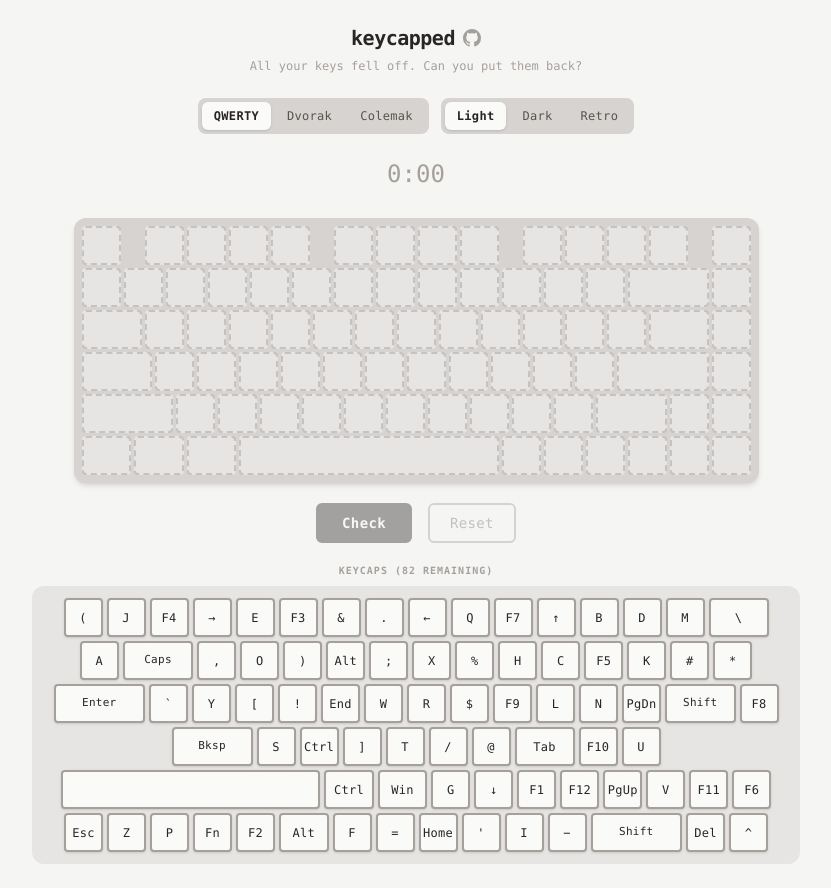
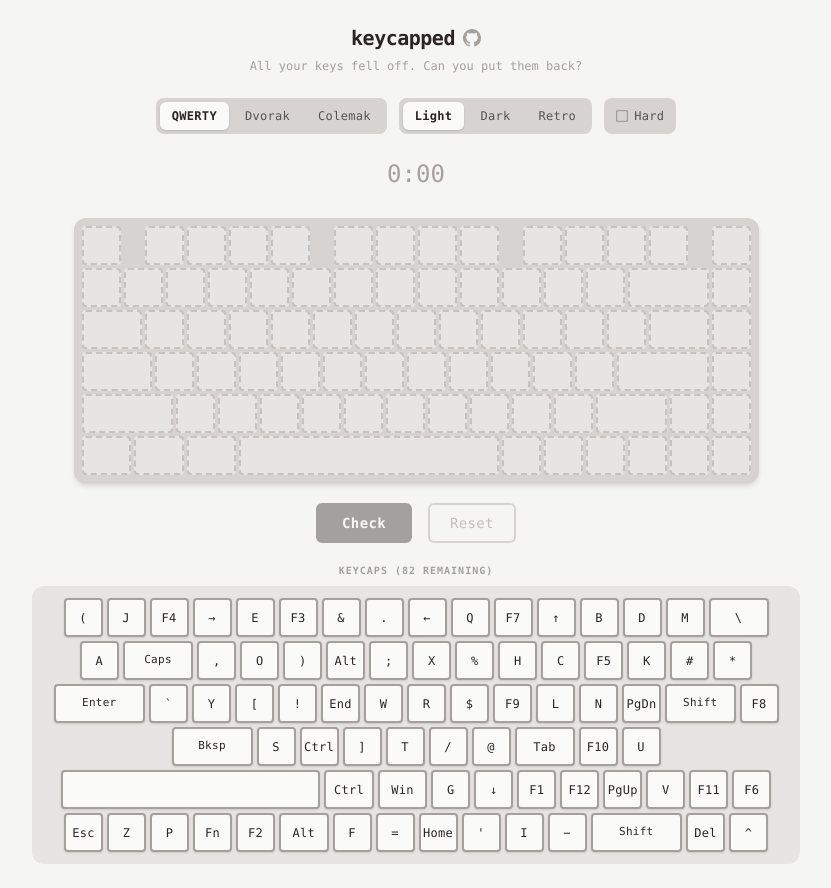
Before and after one commit to jiafra/keycapped, a React (Vite) app: page / in a window 1280 px wide. Shown: the whole page, without its empty margins (224-1055 px from the left). Built offline with nearby package versions, Linux system fonts and the light colour scheme.

Commit message:
Add hard mode

```diff
--- a/src/App.tsx
+++ b/src/App.tsx
@@ -783,6 +783,14 @@ export default function App() {
   const [hoveredSlot, setHoveredSlot] = useState<string | null>(null);
   const [tries, setTries] = useState(0);
   const [confirmingReset, setConfirmingReset] = useState(false);
+  const [hardMode, setHardMode] = useState<boolean>(() => {
+    return localStorage.getItem("keycapped-hard") === "true";
+  });
+
+  useEffect(() => {
+    localStorage.setItem("keycapped-hard", String(hardMode));
+  }, [hardMode]);
+
   const dragRef = useRef<DragData>({ key: null, source: null });
   const [elapsed, setElapsed] = useState(0);
   const timerRef = useRef<ReturnType<typeof setInterval> | null>(null);
@@ -951,7 +959,7 @@ export default function App() {
     let correct = 0;
     for (const k of allKeys) {
       if (locked.has(k.id) || (placements[k.id] && isCorrectPlacement(k.id, placements[k.id]))) {
-        newLocked.add(k.id);
+        if (!hardMode) newLocked.add(k.id);
         correct++;
       }
     }
@@ -1088,6 +1096,22 @@ export default function App() {
               </button>
             ))}
           </div>
+          {/* Hard mode toggle */}
+          <button
+            onClick={() => {
+              setHardMode((v) => !v);
+              setLocked(new Set());
+              setResults(null);
+            }}
+            className={`flex items-center gap-1.5 font-mono text-xs px-3 py-1.5 rounded-lg transition-all duration-150 tracking-wide ${
+              hardMode
+                ? `${t.selectorActive} ${t.selectorActiveText} font-semibold shadow-sm`
+                : `${t.selectorBg} ${t.selectorInactive} hover:opacity-80 cursor-pointer`
+            }`}
+          >
+            <svg width="12" height="12" viewBox="0 0 12 12" className="shrink-0"><rect x="0.5" y="0.5" width="11" height="11" rx="2" fill="none" stroke="currentColor" strokeWidth="1.5" opacity="0.4"/>{hardMode && <path d="M2.5 6l2.5 2.5 4.5-4.5" fill="none" stroke="currentColor" strokeWidth="1.5" strokeLinecap="round" strokeLinejoin="round"/>}</svg>
+            Hard
+          </button>
         </div>
         <p
           className={`text-2xl tabular-nums ${allCorrect ? `${t.timerDone} font-semibold` : t.timer}`}
@@ -1143,7 +1167,13 @@ export default function App() {
                 );
               }
 
-              const state = getState(isLocked, isCorrect, isWrong, isSelected, isDragOver);
+              const state = getState(
+                hardMode ? false : isLocked,
+                hardMode ? false : isCorrect,
+                hardMode ? false : isWrong,
+                isSelected,
+                isDragOver,
+              );
 
               return (
                 <div
```
